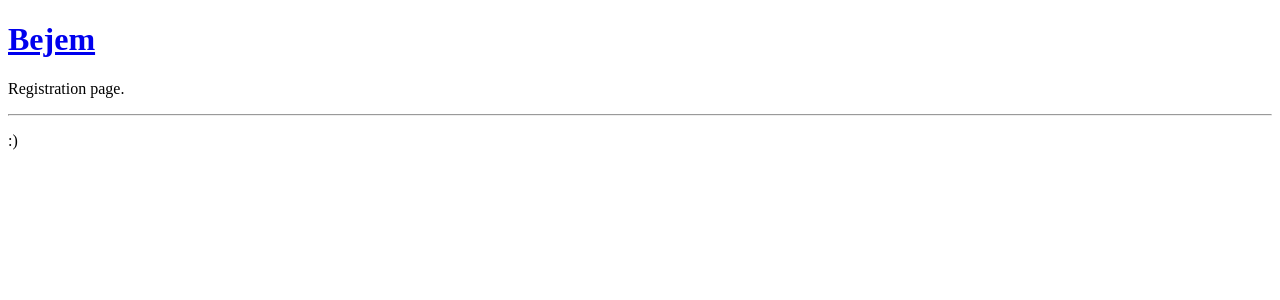
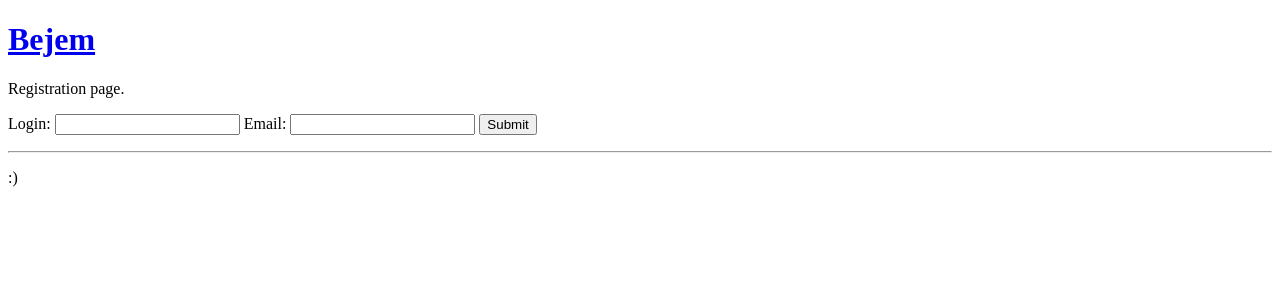
Before and after one commit to akalashnikov/Bejem, a Django app: page /registration/ in a window 1280 px wide. Shown: the top 300 px of the page. Run offline with Django 3.2, Linux system fonts and the light colour scheme.

Commit message:
add registration page

```diff
--- a/bejem/templates/index.html
+++ b/bejem/templates/index.html
@@ -9,7 +9,9 @@
     <li><a href="http://127.0.0.1:8000/registration">registration</a></li>
     <li><a href="http://127.0.0.1:8000/login">login</a></li>
 	<li><a href="http://127.0.0.1:8000/users">users</a></li>
-	<li><a href="http://127.0.0.1:8000/search">search</a></li>
+    <li><a href="http://127.0.0.1:8000/search">search</a></li>
+    <li><a href="http://127.0.0.1:8000/admin">admin</a></li>
+
 </p>
 
 {% endblock %}
--- a/bejem/templates/registration.html
+++ b/bejem/templates/registration.html
@@ -1,7 +1,21 @@
 {% extends "base.html" %}
 
-{% block title %}Registration{% endblock %}
+{% block title %}Registration{% if q_login and q_email %} Result{% endif %} {% endblock %}
 
 {% block content %}
-<p> Registration page.</p>
+    <p>Registration page.</p>
+
+	<p>
+        <form action="." method="GET">
+        <label for="q_login">Login: </label>
+        <input type="text" name="q_login" value="{{ q_login|escape }}">
+        <label for="q_email">Email: </label>
+        <input type="text" name="q_email" value="{{ q_email|escape }}">
+        <input type="submit" value="Submit">
+        </form>
+    </p>
+
+    {% if q_login and q_email %}
+        <p>Hello {{ q_login|escape }}, you was added.</p>
+    {% endif %}
 {% endblock %}
--- a/bejem/users/views.py
+++ b/bejem/users/views.py
@@ -14,13 +14,17 @@ def index(request):
     return render_to_response('index.html', {'current_datetime': current_datetime})
 
 def registration(request):
-    # ...
-    return render_to_response('registration.html')
+    q_login = request.GET.get('q_login', '')
+    q_email = request.GET.get('q_email', '')
+    if q_login and q_email:
+        u = User(login=q_login, email=q_email)
+        u.save()
+    return render_to_response('registration.html', { 'q_login': q_login, 'q_email': q_email })
 
 def login(request):
     query = request.GET.get('q', '')
     result = (len(User.objects.filter(login=query)) != 0)
-    return render_to_response("login.html", { "result": result, "query": query })
+    return render_to_response('login.html', { 'result': result, 'query': query })
 
 def user_list(request):
     user_list = User.objects.all()
@@ -33,4 +37,4 @@ def search(request):
         results = User.objects.filter(qset).distinct()
     else:
         results = []
-    return render_to_response("search.html", { "results": results, "query": query })
+    return render_to_response('search.html', { 'results': results, 'query': query })
```
